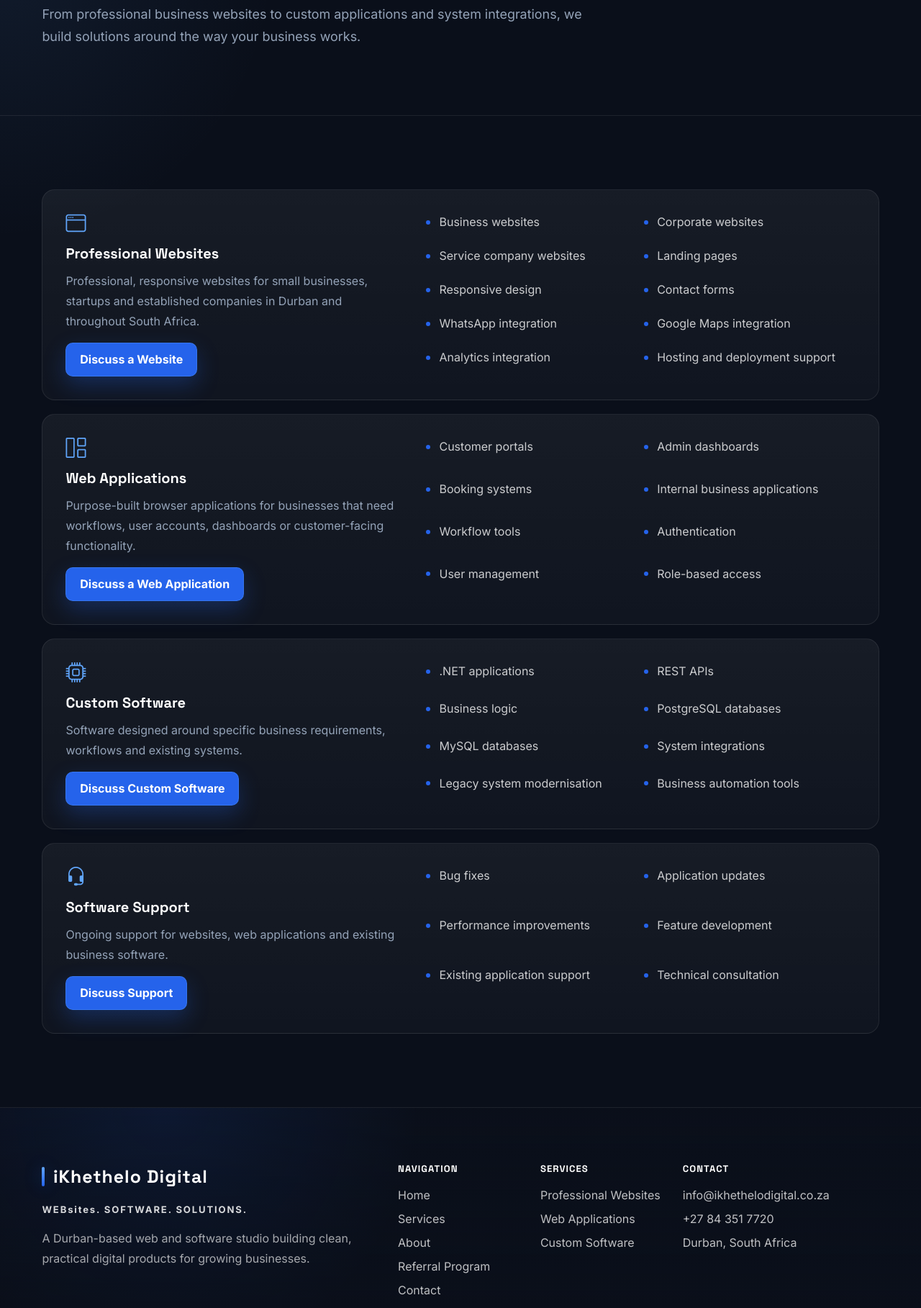
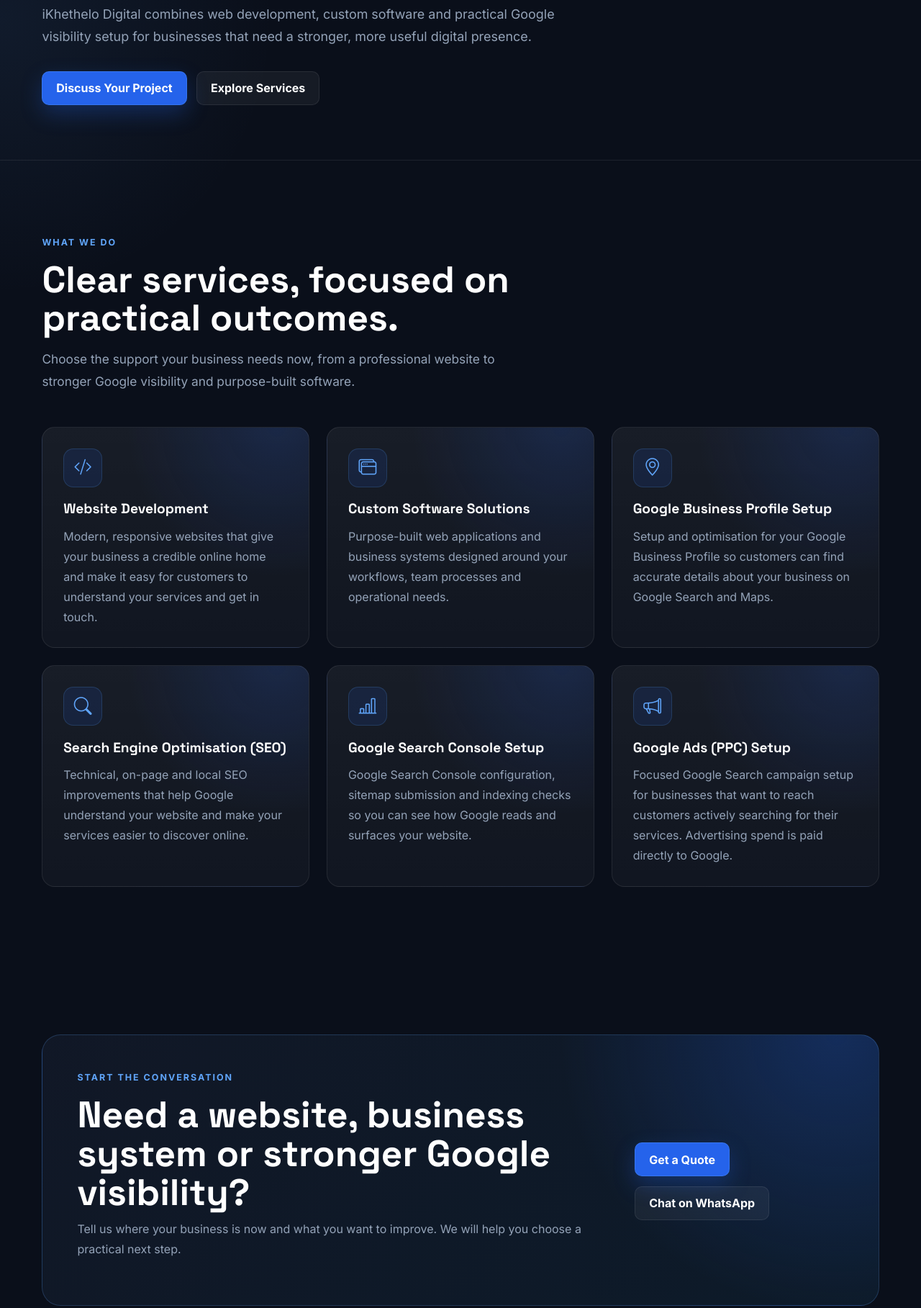
Before and after one commit to Khethelo/ikhethelo-digital, a plain HTML site: page frontend/services.html in a window 1280 px wide. Shown: the part 490-2307 px from the top of the page at 72% size. Drawn offline with nearby package versions, Linux system fonts and the light colour scheme.

Commit message:
restructure the services page and add google related services like SEO

```diff
--- a/frontend/assets/css/styles.css
+++ b/frontend/assets/css/styles.css
@@ -509,7 +509,6 @@
 .quiet-panel,
 .principle-item,
 .process-step,
-.detail-panel,
 .story-panel,
 .experience-grid,
 .case-study-panel,
@@ -615,7 +614,6 @@
 .quiet-panel h2,
 .principle-item h3,
 .process-step h3,
-.detail-panel h2,
 .story-panel h2,
 .experience-grid h2,
 .case-content h2,
@@ -629,7 +627,6 @@
 .quiet-panel p,
 .principle-item p,
 .process-step p,
-.detail-panel p,
 .story-panel p,
 .case-content p,
 .contact-aside p {
@@ -637,7 +634,6 @@
 }
 
 .service-panel ul,
-.detail-panel ul,
 .feature-list {
   color: rgba(255, 255, 255, 0.78);
   display: grid;
@@ -648,14 +644,12 @@
 }
 
 .service-panel li,
-.detail-panel li,
 .feature-list li {
   padding-left: 1.15rem;
   position: relative;
 }
 
 .service-panel li::before,
-.detail-panel li::before,
 .feature-list li::before {
   background: var(--blue);
   border-radius: 50%;
@@ -676,6 +670,97 @@
 .service-panel a:hover {
   text-decoration: underline;
 }
+.service-card {
+  background:
+    radial-gradient(circle at 88% 0%, rgba(37, 99, 235, 0.16), transparent 13rem),
+    linear-gradient(180deg, rgba(255, 255, 255, 0.058), rgba(255, 255, 255, 0.03));
+  border: 1px solid var(--border);
+  border-radius: var(--radius);
+  display: flex;
+  flex-direction: column;
+  height: 100%;
+  min-width: 0;
+  padding: clamp(1.35rem, 3vw, 1.8rem);
+  transition:
+    border-color 180ms ease,
+    box-shadow 180ms ease,
+    transform 180ms ease;
+}
+
+.service-card:hover,
+.service-card:focus-within {
+  border-color: var(--border-strong);
+  box-shadow: 0 18px 48px rgba(0, 0, 0, 0.24);
+  transform: translateY(-5px);
+}
+
+.service-card .service-icon {
+  align-items: center;
+  background: rgba(37, 99, 235, 0.12);
+  border: 1px solid rgba(96, 165, 250, 0.18);
+  border-radius: 14px;
+  color: var(--blue-light);
+  display: inline-flex;
+  flex: 0 0 auto;
+  height: 54px;
+  justify-content: center;
+  margin-bottom: 1.15rem;
+  width: 54px;
+}
+
+.service-card .service-icon i {
+  font-size: 1.55rem;
+  line-height: 1;
+}
+
+.service-card h3 {
+  font-size: 1.2rem;
+  line-height: 1.22;
+  margin-bottom: 0.75rem;
+}
+.service-card h2 {
+  font-size: 1.2rem;
+  line-height: 1.22;
+  margin-bottom: 0.75rem;
+}
+
+.service-page-card {
+  scroll-margin-top: 140px;
+}
+
+.service-card p {
+  margin-bottom: 1.25rem;
+}
+
+.service-card.service-page-card p {
+  margin-bottom: 0;
+}
+
+.service-card-link {
+  align-items: center;
+  color: var(--blue-light);
+  display: inline-flex;
+  font-weight: 700;
+  margin-top: auto;
+  text-decoration: none;
+}
+
+.service-card-link::after {
+  content: "->";
+  font-size: 0.9rem;
+  margin-left: 0.45rem;
+  transition: transform 160ms ease;
+}
+
+.service-card-link:hover {
+  color: var(--white);
+}
+
+.service-card-link:hover::after,
+.service-card-link:focus-visible::after {
+  transform: translateX(3px);
+}
+
 
 .project-feature {
   display: grid;
@@ -832,22 +917,6 @@
   max-width: 760px;
 }
 
-.service-detail-list {
-  display: grid;
-  gap: 1.2rem;
-}
-
-.detail-panel {
-  display: grid;
-  gap: 2rem;
-  grid-template-columns: minmax(0, 0.88fr) minmax(320px, 1.12fr);
-  padding: clamp(1.25rem, 3vw, 2rem);
-}
-
-.detail-panel ul {
-  grid-template-columns: repeat(2, minmax(0, 1fr));
-  margin: 0;
-}
 
 .story-panel,
 .experience-grid,
@@ -1477,12 +1546,7 @@
   }
 
   .project-feature,
-  .detail-panel,
   .experience-grid {
-    grid-template-columns: 1fr;
-  }
-
-  .detail-panel ul {
     grid-template-columns: 1fr;
   }
 
--- a/frontend/services.html
+++ b/frontend/services.html
@@ -3,30 +3,17 @@
   <head>
     <meta charset="utf-8" />
     <meta name="viewport" content="width=device-width, initial-scale=1" />
-
-    <title>Website & Software Development Services | iKhethelo Digital</title>
-
+    <title>Website Development, SEO &amp; Google Ads Setup | iKhethelo Digital</title>
     <meta
-      property="og:title"
-      content="Website & Software Development Services | iKhethelo Digital"
-    >
-
-    <meta
-      property="og:description"
-      content="Professional website development and custom web applications for businesses in Durban and across South Africa."
-    >
-
-    <meta
-      property="og:url"
-      content="https://ikhethelodigital.co.za/services.html"
-    >
-
+      name="description"
+      content="Explore web development, custom software, SEO, Google Business Profile, Google Search Console and Google Ads setup services from iKhethelo Digital in Durban."
+    />
+    <link rel="canonical" href="https://ikhethelodigital.co.za/services.html" />
+    <meta property="og:title" content="Website Development, SEO &amp; Google Ads Setup | iKhethelo Digital" />
+    <meta property="og:description" content="Web development, custom software and practical Google visibility services for Durban and South African businesses." />
+    <meta property="og:url" content="https://ikhethelodigital.co.za/services.html" />
     <meta property="og:type" content="website" />
-
-    <link
-      rel="canonical"
-      href="https://ikhethelodigital.co.za/services.html"
-    >
+    <meta property="og:site_name" content="iKhethelo Digital" />
     <link rel="icon" href="favicon.ico" />
     <link rel="preconnect" href="https://fonts.googleapis.com" />
     <link rel="preconnect" href="https://fonts.gstatic.com" crossorigin />
@@ -63,101 +50,90 @@
       <section class="page-hero section-pad">
         <div class="container">
           <p class="eyebrow">Services</p>
-          <h1>Websites and software built for real business needs.</h1>
+          <h1>Build your digital presence and help customers find you.</h1>
           <p>
-            From professional business websites to custom applications and system integrations, we
-            build solutions around the way your business works.
+            iKhethelo Digital combines web development, custom software and practical Google
+            visibility setup for businesses that need a stronger, more useful digital presence.
           </p>
+          <div class="hero-actions">
+            <a class="btn-brand" href="contact.html">Discuss Your Project</a>
+            <a class="btn-quiet" href="#services-list">Explore Services</a>
+          </div>
         </div>
       </section>
 
-      <section class="section-pad border-section">
-        <div class="container service-detail-list">
-          <article class="detail-panel reveal" id="websites">
+      <section class="section-pad border-section" id="services-list">
+        <div class="container">
+          <div class="section-heading reveal">
+            <p class="eyebrow">What we do</p>
+            <h2>Clear services, focused on practical outcomes.</h2>
+            <p>
+              Choose the support your business needs now, from a professional website to stronger
+              Google visibility and purpose-built software.
+            </p>
+          </div>
+          <div class="row g-4 align-items-stretch">
+            <div class="col-md-6 col-lg-4">
+              <article class="service-card service-page-card reveal" id="web-development">
+                <div class="service-icon" aria-hidden="true"><i class="bi bi-code-slash"></i></div>
+                <h2>Website Development</h2>
+                <p>Modern, responsive websites that give your business a credible online home and make it easy for customers to understand your services and get in touch.</p>
+              </article>
+            </div>
+            <div class="col-md-6 col-lg-4">
+              <article class="service-card service-page-card reveal" id="custom-software">
+                <div class="service-icon" aria-hidden="true"><i class="bi bi-window-stack"></i></div>
+                <h2>Custom Software Solutions</h2>
+                <p>Purpose-built web applications and business systems designed around your workflows, team processes and operational needs.</p>
+              </article>
+            </div>
+            <div class="col-md-6 col-lg-4">
+              <article class="service-card service-page-card reveal" id="google-business-profile">
+                <div class="service-icon" aria-hidden="true"><i class="bi bi-geo-alt"></i></div>
+                <h2>Google Business Profile Setup</h2>
+                <p>Setup and optimisation for your Google Business Profile so customers can find accurate details about your business on Google Search and Maps.</p>
+              </article>
+            </div>
+            <div class="col-md-6 col-lg-4">
+              <article class="service-card service-page-card reveal" id="seo">
+                <div class="service-icon" aria-hidden="true"><i class="bi bi-search"></i></div>
+                <h2>Search Engine Optimisation (SEO)</h2>
+                <p>Technical, on-page and local SEO improvements that help Google understand your website and make your services easier to discover online.</p>
+              </article>
+            </div>
+            <div class="col-md-6 col-lg-4">
+              <article class="service-card service-page-card reveal" id="google-search-console">
+                <div class="service-icon" aria-hidden="true"><i class="bi bi-bar-chart-line"></i></div>
+                <h2>Google Search Console Setup</h2>
+                <p>Google Search Console configuration, sitemap submission and indexing checks so you can see how Google reads and surfaces your website.</p>
+              </article>
+            </div>
+            <div class="col-md-6 col-lg-4">
+              <article class="service-card service-page-card reveal" id="google-ads">
+                <div class="service-icon" aria-hidden="true"><i class="bi bi-megaphone"></i></div>
+                <h2>Google Ads (PPC) Setup</h2>
+                <p>Focused Google Search campaign setup for businesses that want to reach customers actively searching for their services. Advertising spend is paid directly to Google.</p>
+              </article>
+            </div>
+          </div>
+        </div>
+      </section>
+      <section class="section-pad">
+        <div class="container">
+          <div class="cta-panel reveal">
             <div>
-              <i class="bi bi-window detail-icon" aria-hidden="true"></i>
-              <h2>Professional Websites</h2>
-              <p>
-                Professional, responsive websites for small businesses, startups and established companies
-                in Durban and throughout South Africa.
-              </p>
-              <a class="btn-brand" href="contact.html">Discuss a Website</a>
+              <p class="eyebrow">Start the conversation</p>
+              <h2>Need a website, business system or stronger Google visibility?</h2>
+              <p>Tell us where your business is now and what you want to improve. We will help you choose a practical next step.</p>
             </div>
-            <ul>
-              <li>Business websites</li>
-              <li>Corporate websites</li>
-              <li>Service company websites</li>
-              <li>Landing pages</li>
-              <li>Responsive design</li>
-              <li>Contact forms</li>
-              <li>WhatsApp integration</li>
-              <li>Google Maps integration</li>
-              <li>Analytics integration</li>
-              <li>Hosting and deployment support</li>
-            </ul>
-          </article>
-
-          <article class="detail-panel reveal" id="applications">
-            <div>
-              <i class="bi bi-grid-1x2 detail-icon" aria-hidden="true"></i>
-              <h2>Web Applications</h2>
-              <p>
-                Purpose-built browser applications for businesses that need workflows, user accounts,
-                dashboards or customer-facing functionality.
-              </p>
-              <a class="btn-brand" href="contact.html">Discuss a Web Application</a>
+            <div class="cta-actions">
+              <a class="btn-brand" href="contact.html">Get a Quote</a>
+              <a class="btn-quiet" href="#" data-whatsapp>Chat on WhatsApp</a>
             </div>
-            <ul>
-              <li>Customer portals</li>
-              <li>Admin dashboards</li>
-              <li>Booking systems</li>
-              <li>Internal business applications</li>
-              <li>Workflow tools</li>
-              <li>Authentication</li>
-              <li>User management</li>
-              <li>Role-based access</li>
-            </ul>
-          </article>
-
-          <article class="detail-panel reveal" id="software">
-            <div>
-              <i class="bi bi-cpu detail-icon" aria-hidden="true"></i>
-              <h2>Custom Software</h2>
-              <p>Software designed around specific business requirements, workflows and existing systems.</p>
-              <a class="btn-brand" href="contact.html">Discuss Custom Software</a>
-            </div>
-            <ul>
-              <li>.NET applications</li>
-              <li>REST APIs</li>
-              <li>Business logic</li>
-              <li>PostgreSQL databases</li>
-              <li>MySQL databases</li>
-              <li>System integrations</li>
-              <li>Legacy system modernisation</li>
-              <li>Business automation tools</li>
-            </ul>
-          </article>
-
-          <article class="detail-panel reveal" id="support">
-            <div>
-              <i class="bi bi-headset detail-icon" aria-hidden="true"></i>
-              <h2>Software Support</h2>
-              <p>Ongoing support for websites, web applications and existing business software.</p>
-              <a class="btn-brand" href="contact.html">Discuss Support</a>
-            </div>
-            <ul>
-              <li>Bug fixes</li>
-              <li>Application updates</li>
-              <li>Performance improvements</li>
-              <li>Feature development</li>
-              <li>Existing application support</li>
-              <li>Technical consultation</li>
-            </ul>
-          </article>
+          </div>
         </div>
       </section>
     </main>
-
     <footer class="site-footer">
       <div class="container">
         <div class="row g-4">
@@ -167,7 +143,15 @@
             <p class="footer-copy">A Durban-based web and software studio building clean, practical digital products for growing businesses.</p>
           </div>
           <div class="col-6 col-lg-2"><h2>Navigation</h2><a href="index.html">Home</a><a href="services.html">Services</a><a href="about.html">About</a><a href="referral.html">Referral Program</a><a href="contact.html">Contact</a></div>
-          <div class="col-6 col-lg-2 footer-service-list"><h2>Services</h2><span>Professional Websites</span><span>Web Applications</span><span>Custom Software</span></div>
+          <div class="col-6 col-lg-2 footer-service-list">
+            <h2>Services</h2>
+            <span>Web Development</span>
+            <span>Custom Software</span>
+            <span>Google Business Profile</span>
+            <span>SEO</span>
+            <span>Search Console</span>
+            <span>Google Ads</span>
+          </div>
           <div class="col-lg-3 footer-contact"><h2>Contact</h2><a href="#" data-contact-link="email"><span data-contact="email"></span></a><a href="#" data-contact-link="phone"><span data-contact="phone"></span></a><span data-contact="address"></span></div>
         </div>
         <div class="footer-bottom"><p>&copy; <span data-current-year></span> iKhethelo Digital. All rights reserved.</p></div>
```
Also changed, not shown: frontend/about.html (+17 -22 lines), frontend/contact.html (+23 -41 lines), frontend/index.html (+63 -96 lines), frontend/referral.html (+12 -24 lines), frontend/sitemap.xml (+4 -4 lines).
